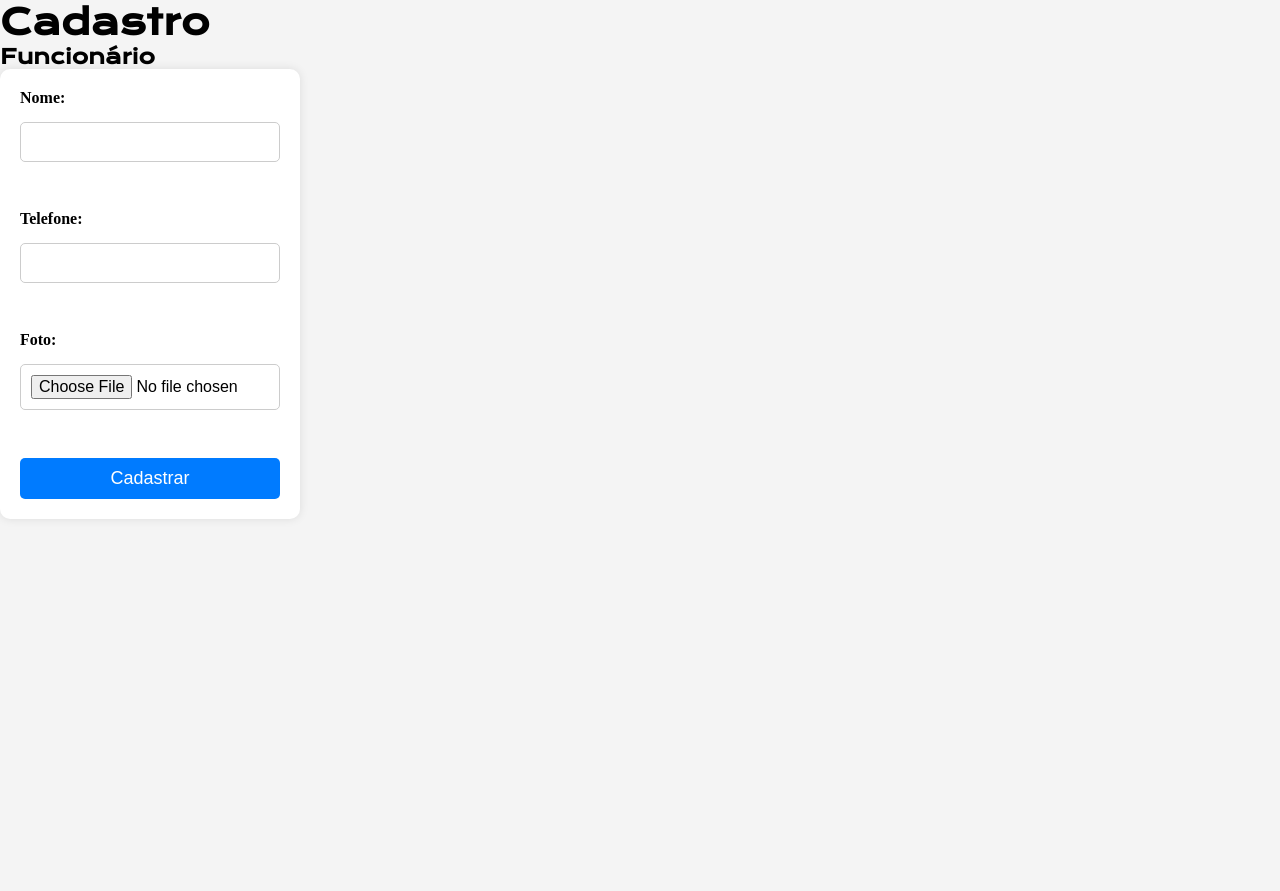
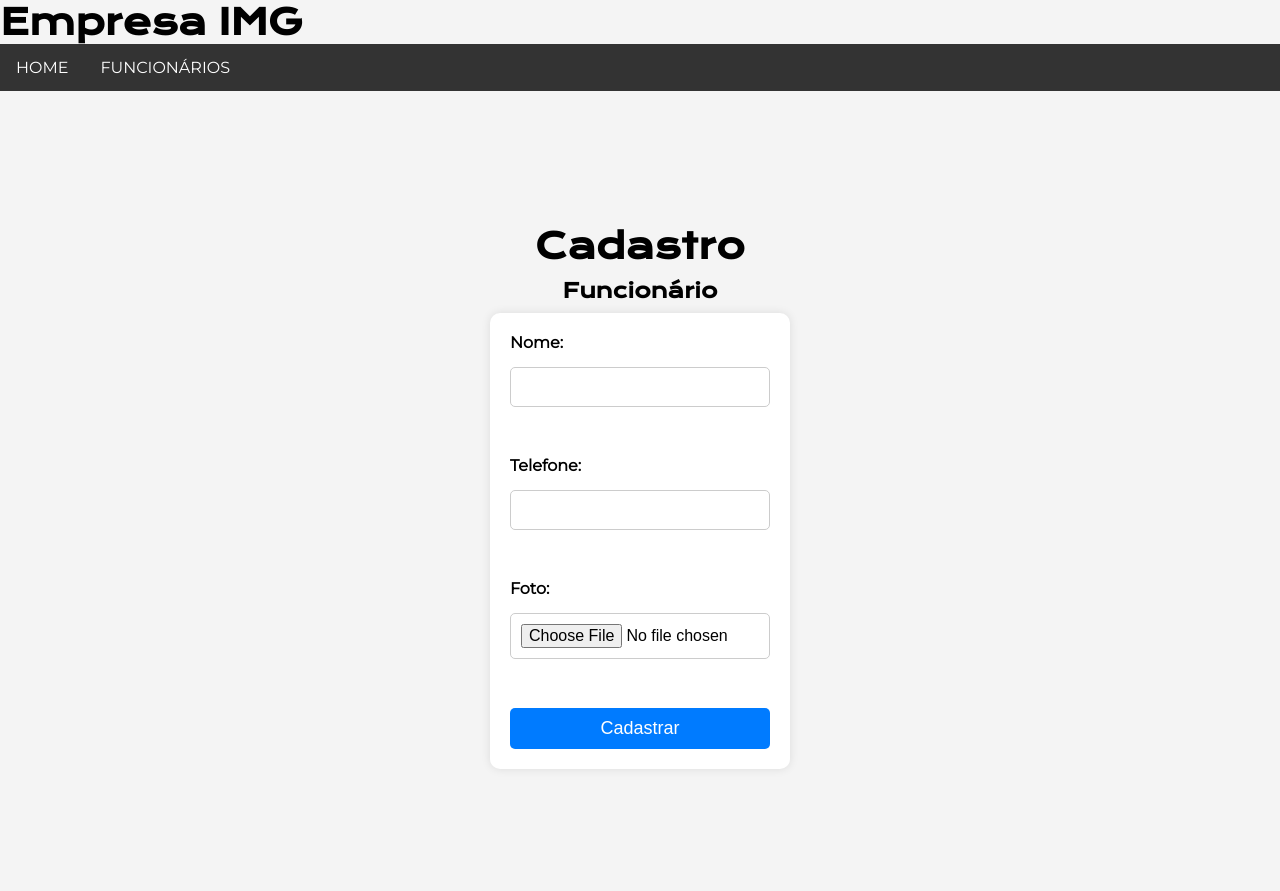
Before and after one commit to natalialberton/NataliGrolli_Desen_sistemas_Tarde, a PHP site: page /cadastrar_funcionario.php in a window 1280 px wide. Before the commit the page ends 499 px from the top, so only its background shows below. Run offline with PHP 8.4, Linux system fonts and the light colour scheme.

Commit message:
arrumando coisinhas

```diff
--- a/DESENVOLVIMENTO/aula16-ImgCrud/cadastrar_funcionario.php
+++ b/DESENVOLVIMENTO/aula16-ImgCrud/cadastrar_funcionario.php
@@ -1,19 +1,17 @@
-<!DOCTYPE html>
-<html lang="pt-br">
-<head>
-    <meta charset="UTF-8">
-    <meta name="viewport" content="width=device-width, initial-scale=1.0">
-    <title>CADASTRAMENTO</title>
-    <link rel="stylesheet" href="styles.css">
-</head>
-<body>
+<?php
+
+include ('index.php');
+
+?>
+
     <main>
-        <div class="container-cadastro">
-            <h1>Cadastro</h1>
-            <h2>Funcionário</h2>
+        <div class="main-content">
+            <div class="titulo">
+                <h1>Cadastro</h1>
+                <h2>Funcionário</h2>
+            </div>
             <!--FORMULÁRIO PARA CADASTRAR FUNCIONÁRIO-->
             <form class="forms-cadastro" action="salvar_funcionario.php" method="POST" enctype="multipart/form-data">
-
                 <!--CAMPO PARA INSERIR O NOME DO FUNCIONÁRIO-->
                 <label class="forms-cadastro__label" for="nome">Nome: </label>
                 <input class="forms-cadastro__input" type="text" name="nome" id="nome" required><br>
--- a/DESENVOLVIMENTO/aula5-HTML/NataliAlberton_Tabelas/tabela02.html
+++ b/DESENVOLVIMENTO/aula16-ImgCrud/index.php
@@ -3,36 +3,24 @@
 <head>
     <meta charset="UTF-8">
     <meta name="viewport" content="width=device-width, initial-scale=1.0">
-    <title>Estudo de Tabelas</title>
+    <link rel="stylesheet" href="styles.css">
+    <title>HOME</title>
 </head>
 <body>
-    <h1>Tabela 02</h1>
-    <table border="2">
-        <tr>
-            <th>Despesas</th><th>Valor</th>
-        </tr>
-        <tr>
-            <th colspan="2">Março</th>
-        </tr>
-        <tr>
-            <td>Combustível</td>
-            <td>R$100.00</td>
-        </tr>
-        <tr>
-            <td>Feira</td>
-            <td>R$400.00</td>
-        </tr>
-        <tr>
-            <td>Plano de Saúde</td>
-            <td>R$120.00</td>
-        </tr>
-        <tr>
-            <td>Aluguel</td>
-            <td>R$500.00</td>
-        </tr>
-        <tr>
-            <th colspan="2">Natalí Alberton Grolli</th>
-        </tr>
-    </table>
+    <header>
+        <h1>Empresa IMG</h1>
+        <nav>
+            <ul class="lista-nav">
+                <li class="item-lista-nav"><a href="index.html">HOME</a></li>
+                <li class="item-lista-nav dropdown">
+                    <a href="javascript:void(0)" class="dropbtn">FUNCIONÁRIOS</a>
+                    <div class="dropdown-content">
+                        <a href="cadastrar_funcionario.php">Cadastramento</a>
+                        <a href="consultar_funcionario.php">Consulta</a>
+                    </div>
+                </li>
+            </ul>
+        </nav>
+    </header>
 </body>
 </html>
--- a/DESENVOLVIMENTO/aula16-ImgCrud/styles.css
+++ b/DESENVOLVIMENTO/aula16-ImgCrud/styles.css
@@ -13,6 +13,7 @@ body {
     width: 100%;
     min-height: 100vh;
     background-color: #f4f4f4;
+    font-family: Montserrat;
 }
 
 h1, h2, h3 {
@@ -76,6 +77,23 @@ h1, h2, h3 {
 }
 
 /* CADASTRAR FUNCIONÁRIO */
+main {
+    width: 100%;
+    height: 100vh;
+    display: flex;
+    justify-content: center;
+    align-items: center;
+}
+
+.titulo {
+    display: flex;
+    flex-direction: column;
+    justify-content: center;
+    align-items: center;
+    margin: 10px;
+    gap: 10px;
+}
+
 .forms-cadastro {
     background: white;
     padding: 20px;
@@ -115,10 +133,8 @@ h1, h2, h3 {
 
 h1 {
     font-size: 35px;
-    align-self: center;
 }
 
 h2 {
     font-size: 20px;
-    align-self: center;
 }
```
